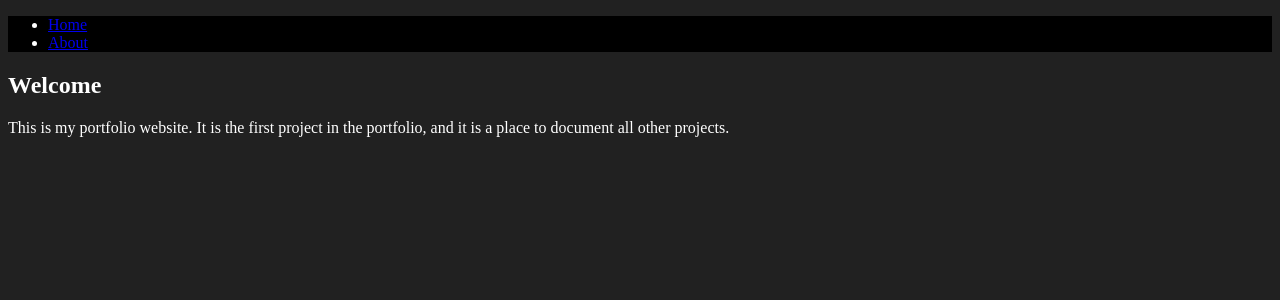
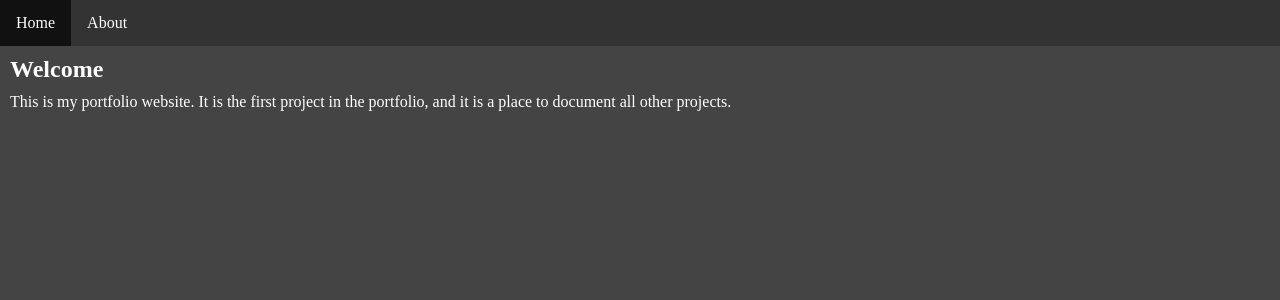
Before and after one commit to LightMage670/lightmage670.github.io, a Jekyll site: the page built from index.md, in a window 1280 px wide. Shown: the top 300 px of the page. Built offline with Jekyll 4.4.1, drawn with Linux system fonts in a browser that asks for light colours; our own code applies the rules of GitHub Pages for plain Markdown files.

Commit message:
Color change and improving nav bar

```diff
--- a/_layouts/default.html
+++ b/_layouts/default.html
@@ -7,10 +7,37 @@
         <style>
             body{
                 color: white;
-                background: #212121;
+                background: #444444;
+                margin: 0;
+                padding: 0;
             }
-            nav{
-                background: #000000;
+
+            h1, p {
+                margin: 10px;
+            }
+
+            ul {
+                list-style-type: none;
+                margin: 0;
+                padding: 0;
+                overflow: hidden;
+                background-color: #333333;
+            }
+
+            ul li {
+                float: left;
+            }
+
+            ul li a {
+                display: block;
+                color: white;
+                text-align: center;
+                padding: 14px 16px;
+                text-decoration: none;
+            }
+
+            ul li a:hover {
+                background-color: #111111;
             }
         </style>
     </head>
```
